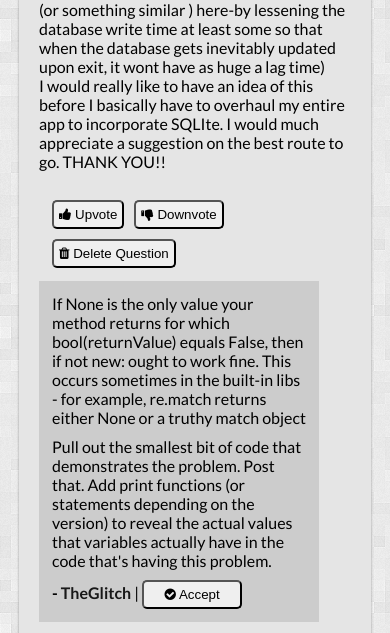
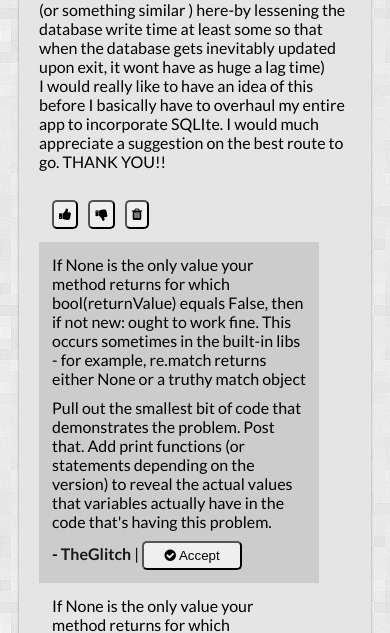
Before and after one commit to jillo-abdullahi/stackoverflow-lite, a PHP site: page /question.html in a window 390 px wide. Shown: the part 850-1483 px from the top of the page. Run offline with PHP 8.4, Linux system fonts and the light colour scheme.

Commit message:
[Chore] Add responsiveness for votes and delete buttons

```diff
--- a/ui/css/main.css
+++ b/ui/css/main.css
@@ -396,11 +396,11 @@ p {
   width: 100px;
 }
 
-/*.upvote-btn {
-  background-image: url("../img/upvote.png");
-  background-repeat: no-repeat;
-
-}*/
+@media (max-width: 472px) {
+  .btn-text {
+    display: none;
+  }
+}
 /*footer section*/
 
 .footer-section{
--- a/ui/question.html
+++ b/ui/question.html
@@ -41,9 +41,9 @@
           <tr>
             <td>
               <ul>
-                <li><button class="upvote-btn"><i class="fa fa-thumbs-up"></i> Upvote</button></li>
-                <li><button class="downvote-btn"><i class="fa fa-thumbs-down"></i> Downvote</button></li>
-                <li><button type="button" class="delete-btn"><i class="fa fa-trash"></i> Delete Question</button></li>
+                <li><button class="upvote-btn"><i class="fa fa-thumbs-up"></i> <span class="btn-text">Upvote</span></button></li>
+                <li><button class="downvote-btn"><i class="fa fa-thumbs-down"></i> <span class="btn-text">Downvote</span></button></li>
+                <li><button type="button" class="delete-btn"><i class="fa fa-trash"></i> <span class="btn-text">Delete Question</span></button></li>
               </ul>
             </td>
 
@@ -57,7 +57,7 @@
               <p>
                 Pull out the smallest bit of code that demonstrates the problem. Post that. Add print functions (or statements depending on the version) to reveal the actual values that variables actually have in the code that's having this problem.
               </p>
-              <p><b> - <a href="#user-profile">TheGlitch</a></b> | <button class="accept-btn"><i class="fa fa-check-circle"></i> Accept</button></p>
+              <p><b> - <a href="profile.html">TheGlitch</a></b> | <button class="accept-btn"><i class="fa fa-check-circle"></i> Accept</button></p>
             </td>
           </tr>
           <tr>
@@ -68,7 +68,7 @@
               <p>
                 Pull out the smallest bit of code that demonstrates the problem. Post that. Add print functions (or statements depending on the version) to reveal the actual values that variables actually have in the code that's having this problem.
               </p>
-              <p><b> - <a href="#user-profile">TheGlitch</a></b> | <button class="accept-btn"><i class="fa fa-check-circle"></i> Accept</button></p>
+              <p><b> - <a href="profile.html">TheGlitch</a></b> | <button class="accept-btn"><i class="fa fa-check-circle"></i> Accept</button></p>
             </td>
           </tr>
           <tr>
@@ -79,7 +79,7 @@
               <p>
                 Pull out the smallest bit of code that demonstrates the problem. Post that. Add print functions (or statements depending on the version) to reveal the actual values that variables actually have in the code that's having this problem.
               </p>
-              <p><b> - <a href="#user-profile">TheGlitch</a></b> | <button class="accept-btn"><i class="fa fa-check-circle"></i> Accept</button></p>
+              <p><b> - <a href="profile.html">TheGlitch</a></b> | <button class="accept-btn"><i class="fa fa-check-circle"></i> Accept</button></p>
             </td>
           </tr>
           <tr>
```
